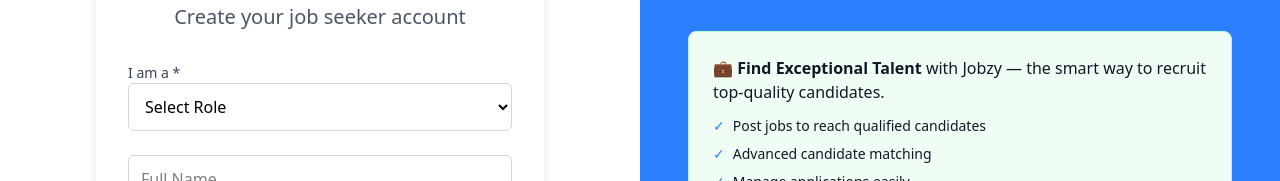
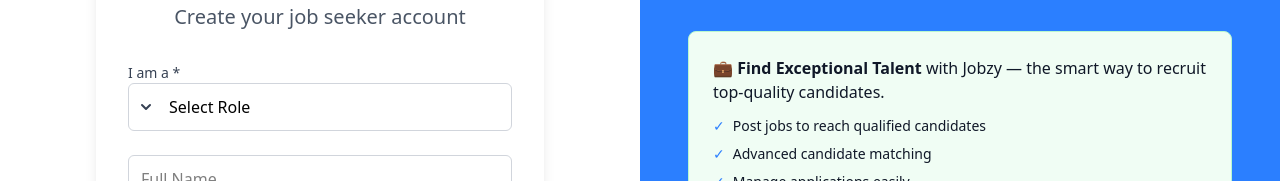
Before and after one commit to farhan3354/jobzy, a React (Vite) app in the folder frontend/: page /register/employer in a window 1280 px wide. Shown: the part 210-391 px from the top of the page. Built offline with nearby package versions, Linux system fonts and the light colour scheme.

Commit message:
other fixes

```diff
--- a/frontend/src/component/Login/RegisterForm.jsx
+++ b/frontend/src/component/Login/RegisterForm.jsx
@@ -81,7 +81,7 @@
         </div>
 
         <form onSubmit={handleSubmit(onSubmit)} className="space-y-6">
-          <div>
+          {/* <div>
             <label className="block text-sm font-medium text-gray-700">
               I am a *
             </label>
@@ -97,6 +97,42 @@
               <option value="job-seeker">Job Seeker</option>
               <option value="employer">Employer</option>
             </select>
+            {errors.role && (
+              <p className="text-red-500 text-sm mt-1">{errors.role.message}</p>
+            )}
+          </div> */}
+          <div>
+            <label className="block text-sm font-medium text-gray-700">
+              I am a *
+            </label>
+            <div className="relative">
+              <select
+                {...register("role", { required: "Please select a role" })}
+                value={role}
+                onChange={(e) => setRole(e.target.value)}
+                className="w-full h-12 pl-10 pr-3 border border-gray-300 rounded-md focus:outline-none focus:ring-2 focus:ring-blue-500 appearance-none bg-white"
+              >
+                <option value="" disabled>
+                  Select Role
+                </option>
+                <option value="job-seeker">Job Seeker</option>
+                <option value="employer">Employer</option>
+              </select>
+              <div className="pointer-events-none absolute inset-y-0 left-0 flex items-center px-2 text-gray-700">
+                <svg
+                  className="h-5 w-5"
+                  xmlns="http://www.w3.org/2000/svg"
+                  viewBox="0 0 20 20"
+                  fill="currentColor"
+                >
+                  <path
+                    fillRule="evenodd"
+                    d="M5.293 7.293a1 1 0 011.414 0L10 10.586l3.293-3.293a1 1 0 111.414 1.414l-4 4a1 1 0 01-1.414 0l-4-4a1 1 0 010-1.414z"
+                    clipRule="evenodd"
+                  />
+                </svg>
+              </div>
+            </div>
             {errors.role && (
               <p className="text-red-500 text-sm mt-1">{errors.role.message}</p>
             )}
```
Also changed, not shown: 1 other file (tests, documents, lock files or other folders).
